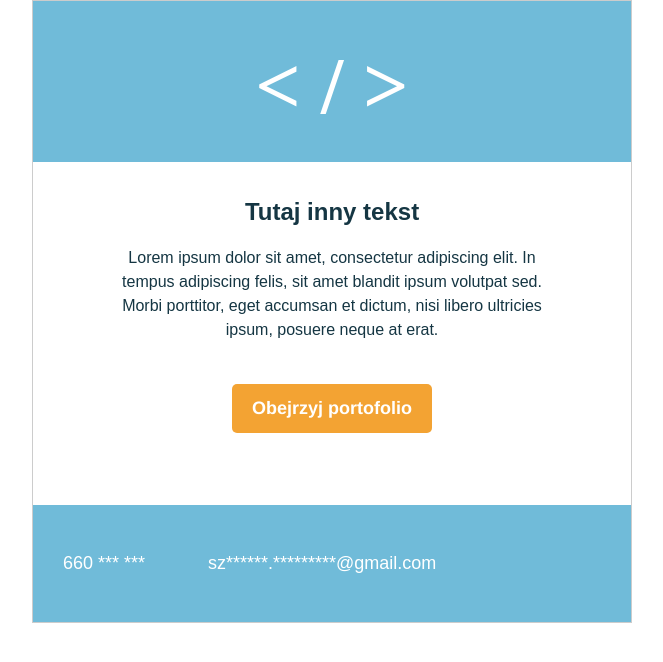
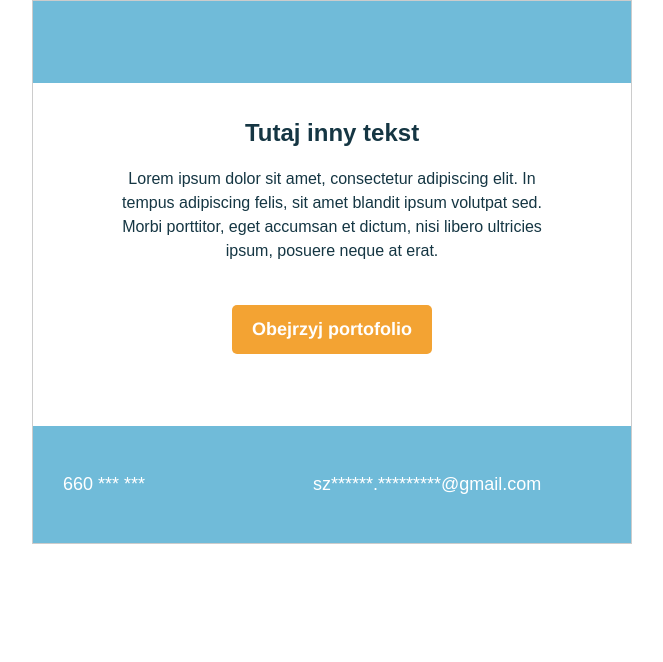
Before and after one commit to magdaszsz/HTMLEmailTemplate, a plain HTML site: page index.html in a window 1280 px wide. Shown: the whole page, without its empty margins (308-971 px from the left). Drawn offline with Linux system fonts and the light colour scheme.

Commit message:
format email

```diff
--- a/index.html
+++ b/index.html
@@ -22,8 +22,8 @@
 			<td align="center" style="padding:0;">
 				<table role="presentation" style="max-width:600px;border-collapse:collapse;border:1px solid #cccccc;border-spacing:0;text-align:left;color: white;">
 					<tr>
-						<td align="center" style="padding:40px 0 30px 0;background:#70bbd9;">
-						<p style="font-size:80px;padding:0;margin:0;font-weight: bold">&lt / &gt</p>
+						<td align="center" style="height: 80px;background:#70bbd9;">
+<!-- 						<p style="font-size:80px;padding:0;margin:0;font-weight: bold">&lt / &gt</p> -->
 						</td>
 					</tr>
 					<tr>
@@ -33,11 +33,12 @@
 									<td style="padding:0 50px 30px 50px;color:#153643;text-align:center;">
 										<h1 style="font-size:24px;margin:0 0 20px 0;font-family:Arial,sans-serif;">Tutaj inny tekst</h1>
 										<p style="margin:0 auto 12px auto;font-size:16px;line-height:24px;font-family:Arial,sans-serif;">Lorem ipsum dolor sit amet, consectetur adipiscing elit. In tempus adipiscing felis, sit amet blandit ipsum volutpat sed. Morbi porttitor, eget accumsan et dictum, nisi libero ultricies ipsum, posuere neque at erat.</p>
-<!-- 										<p style="margin:0;font-size:16px;line-height:24px;font-family:Arial,sans-serif;"><a href="http://www.example.com" style="color:#ee4c50;text-decoration: none">Obejrzyj portofolio</a></p> -->
+
                     <a href="#" style="background-color: #f3a333; font-size: 18px; font-family: Helvetica, Arial, sans-serif; font-weight: bold; text-decoration: none; padding: 14px 20px; color: #ffffff; border-radius: 5px; display: inline-block; mso-padding-alt: 0;margin-top: 30px">
     <!--[if mso]>
     <i style="letter-spacing: 25px; mso-font-width: -100%; mso-text-raise: 30pt;">&nbsp;</i>
     <![endif]-->
+
     <span style="mso-text-raise: 15pt;">Obejrzyj portofolio</span>
     <!--[if mso]>
     <i style="letter-spacing: 25px; mso-font-width: -100%;">&nbsp;</i>
@@ -49,21 +50,7 @@
 							</table>
 						</td>
 					</tr>
-<!-- 					<tr>
-						<td style="padding:30px;background:#70bbd9;">
-							<table role="presentation" style="width:100%;border-collapse:collapse;border:0;border-spacing:0;font-size:18px;font-family:Arial,sans-serif;">
-								<tr>
-									<td style="padding:0;width:50%;" align="left">
-										<p style="margin:0;line-height:16px;font-family:Arial,sans-serif;color:#ffffff;">660 *** ***
-										</p>
-									</td>
-									<td style="padding:0;width:50%;" align="right">
-                    <p>adres.email@gmail.com</p>
-									</td>
-								</tr>
-							</table>
-						</td>
-					</tr> -->
+
           <tr>
     <td style="font-size:0;padding:30px;background:#70bbd9;">
         <!--[if mso]>
@@ -72,7 +59,7 @@
 <td style="width:250px;" align="left" valign="top">
 <![endif]-->
 
-        <div class="col-sml" style="display:inline-block;width:100%;max-width:145px;vertical-align:middle;text-align:left;font-family:Arial,sans-serif;font-size:18px;color:white;">
+        <div style="display:inline-block;width:100%;max-width:250px;vertical-align:middle;text-align:left;font-family:Arial,sans-serif;font-size:18px;color:white;">
             <p>660 *** ***</p>
 
     </div>
@@ -80,8 +67,8 @@
 </td>
 <td style="width:250px;padding-bottom:20px;" valign="top">
 <![endif]-->
-    <div class="col-lge" style="display:inline-block;width:100%;max-width:250px;vertical-align:middle;font-family:Arial,sans-serif;font-size:18px;color:white;">
-            <p>sz******.*********@gmail.com</p>
+    <div style="display:inline-block;width:100%;max-width:250px;vertical-align:middle;font-family:Arial,sans-serif;font-size:18px;color:white;">
+      <p><a href="mailto:adres@gmail.com" style="text-decoration: none; color: white;" >sz******.*********@gmail.com</a></p>
 
         </div>
 <!--[if mso]>
```
